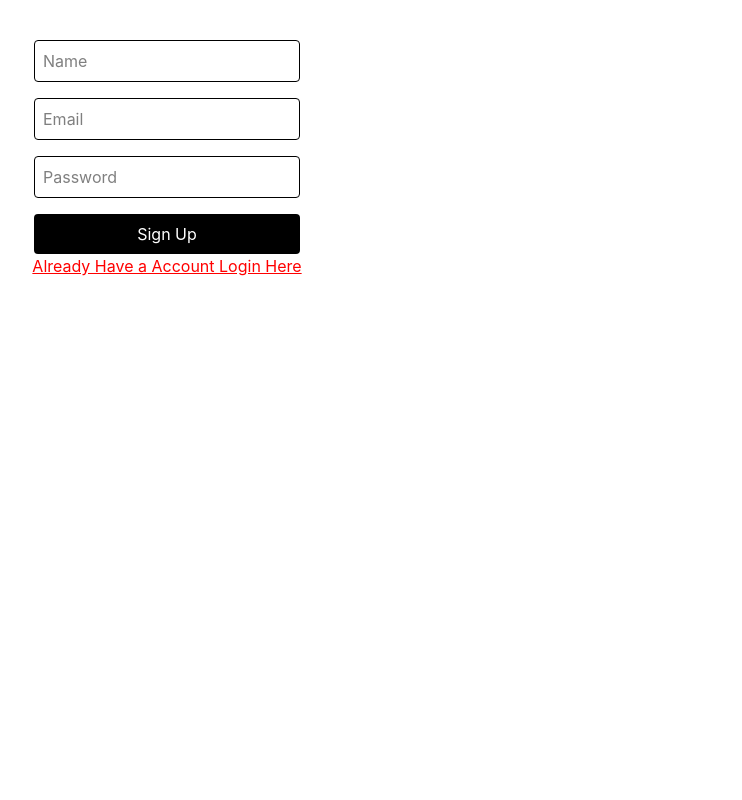
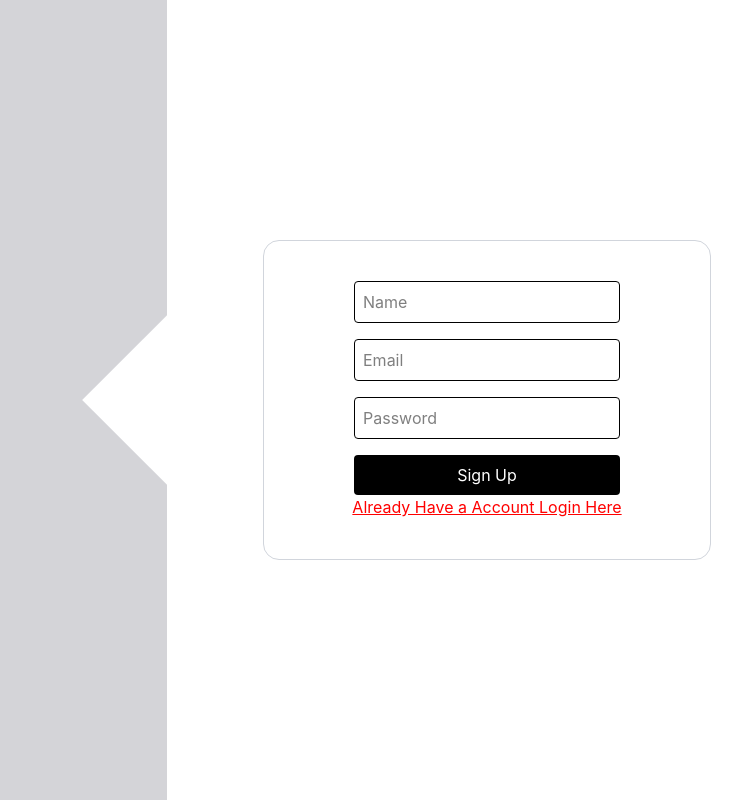
Before and after one commit to syedre/supabase, a React (Vite) app: page / in a window 1280 px wide. Shown: the whole page, without its empty margins (473-1215 px from the left). Built offline with nearby package versions, Linux system fonts and the light colour scheme; no server answers.

Commit message:
polished login and signup pages

```diff
--- a/src/App.jsx
+++ b/src/App.jsx
@@ -14,6 +14,7 @@ import Signup from "./components/signUp";
 import { BrowserRouter, Route, Routes } from "react-router-dom";
 import Login from "./components/login";
 import ProtectedRoute from "./components/protectedRoute";
+import AuthLayout from "./components/authLayout";
 
 export const UserContext = createContext();
 function App() {
@@ -29,8 +30,22 @@ function App() {
   return (
     <BrowserRouter>
       <Routes>
-        <Route path="/" element={<Signup />} />
-        <Route path="/login" element={<Login />} />
+        <Route
+          path="/"
+          element={
+            <AuthLayout>
+              <Signup />
+            </AuthLayout>
+          }
+        />
+        <Route
+          path="/login"
+          element={
+            <AuthLayout>
+              <Login />
+            </AuthLayout>
+          }
+        />
         <Route
           path="/todo"
           element={
--- a/src/components/login.jsx
+++ b/src/components/login.jsx
@@ -41,10 +41,10 @@ export default function Login({}) {
   };
 
   return (
-    <div className="flex mx-auto flex-col w-[70%]">
+    <div className="flex mx-auto flex-col w-[70%] border border-gray-300 rounded-2xl px-10 py-10">
       <form
         onSubmit={handleLogin}
-        className="flex flex-col gap-4 max-w-sm mx-auto mt-10"
+        className="flex flex-col gap-4 max-w-sm mx-auto "
       >
         <input
           type="email"
--- a/src/components/signUp.jsx
+++ b/src/components/signUp.jsx
@@ -45,10 +45,10 @@ export default function Signup() {
   };
 
   return (
-    <div className="flex flex-col">
+    <div className="flex mx-auto flex-col w-[70%] border border-gray-300 rounded-2xl px-10 py-10">
       <form
         onSubmit={handleSignup}
-        className="flex flex-col gap-4 max-w-sm mx-auto mt-10"
+        className="flex flex-col gap-4 max-w-sm mx-auto "
       >
         <input
           type="text"
```
